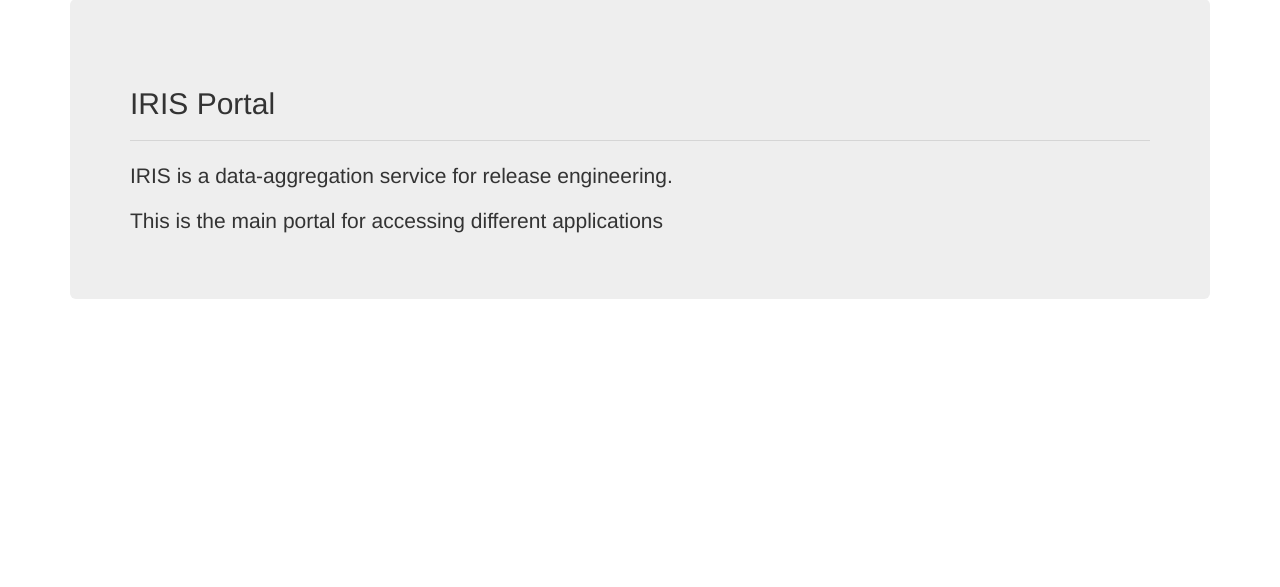
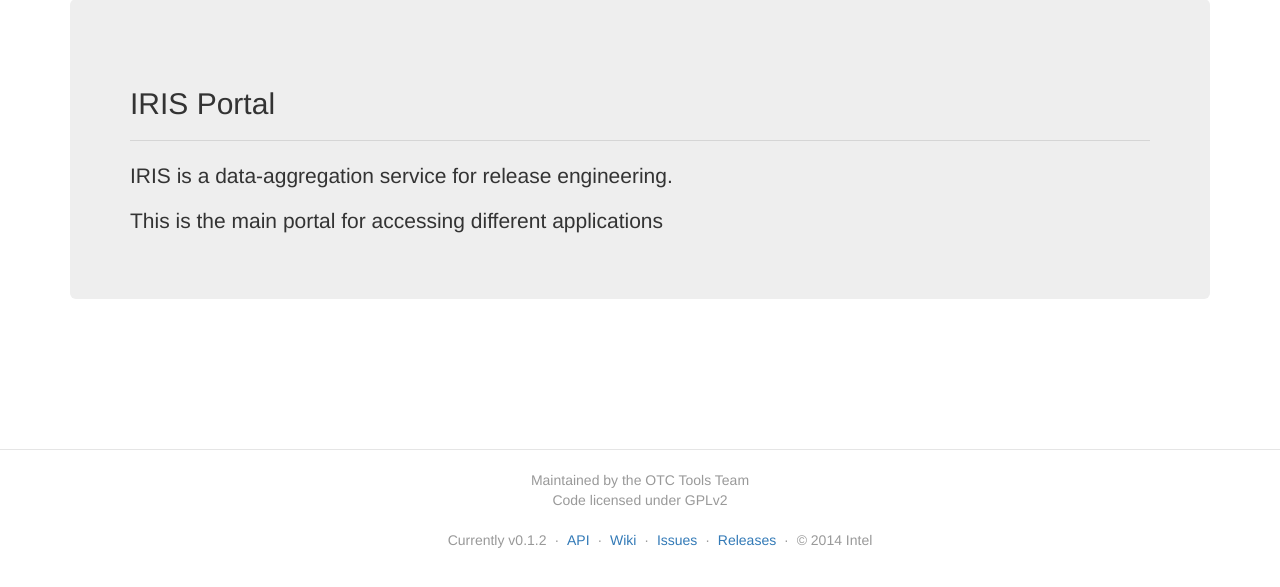
Before and after one commit to intel/iris-panel, a Django app: page / in a window 1280 px wide. Shown: the part 85-672 px from the top of the page. Run offline with Django 3.2, Linux system fonts and the light colour scheme; parts of the project's set-up code (start-up, migrations or seed data) failed here and were passed over; some libraries are stand-ins or nearby versions.

Commit message:
Add links in footer of base.html
Add links such as Wiki, Issues, etc. at the footer of base.html.

Change-Id: Ibec50b9be2a7339efe2f778ef3889e439a2e5f02
Fixes: #1981

```diff
--- a/iris/core/static/site-specific.css
+++ b/iris/core/static/site-specific.css
@@ -63,3 +63,22 @@ body .ms-container {
 body .ms-container .ms-list {
     height: 400px;
 }
+
+.base-footer {
+  text-align:center;
+  border-top:1px solid #e5e5e5;
+  color:#999;
+  margin-top:100px;
+  padding-top:20px;
+  padding-bottom:20px;
+}
+.base-footer p {
+  margin: 0;
+}
+.base-footer ul {
+  margin-top: 20px;
+}
+.base-footer li {
+  display: inline;
+  padding: 0 2px;
+}
--- a/iris/core/templates/core/base.html
+++ b/iris/core/templates/core/base.html
@@ -62,6 +62,25 @@
             {% block content %}{% endblock %}
         </div>
 
+        <footer class="base-footer">
+          <div class="container">
+            <p>Maintained by the OTC Tools Team</p>
+            <p>Code licensed under GPLv2</p>
+            <ul>
+              <li>Currently v0.1.2</li>
+              <li>·</li>
+              <li><a href="/api/packagedb">API</a></li>
+              <li>·</li>
+              <li><a href="https://wiki.tizen.org/wiki/IRIS">Wiki</a></li>
+              <li>·</li>
+              <li><a href="https://bugs.tizen.org/jira/browse/TINF/component/11900">Issues</a></li>
+              <li>·</li>
+              <li><a href="http://download.tizen.org/iris/">Releases</a></li>
+              <li>·</li>
+              <li>© 2014 Intel</li>
+            </ul>
+          </div>
+        </footer>
         <!--[if IE 8]>
         <script>
             $("a > button").live('click', function() {
```
